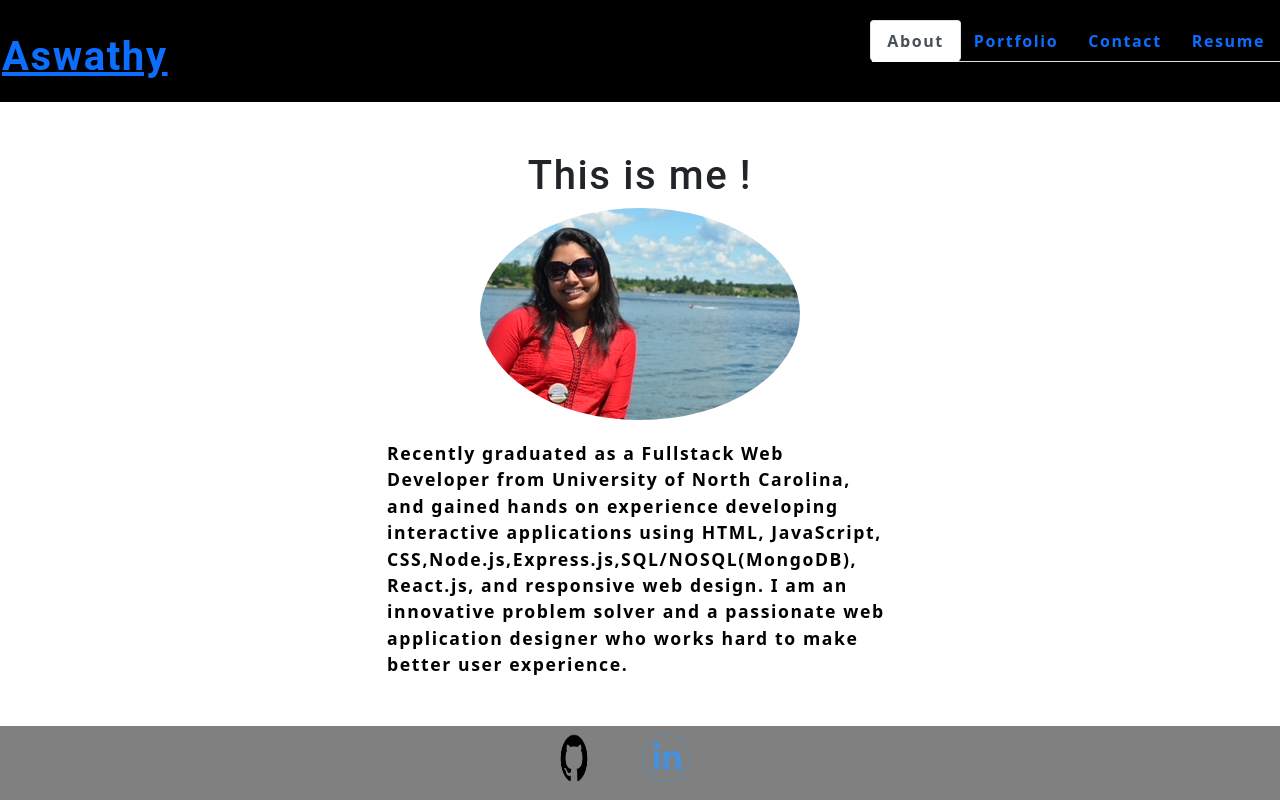
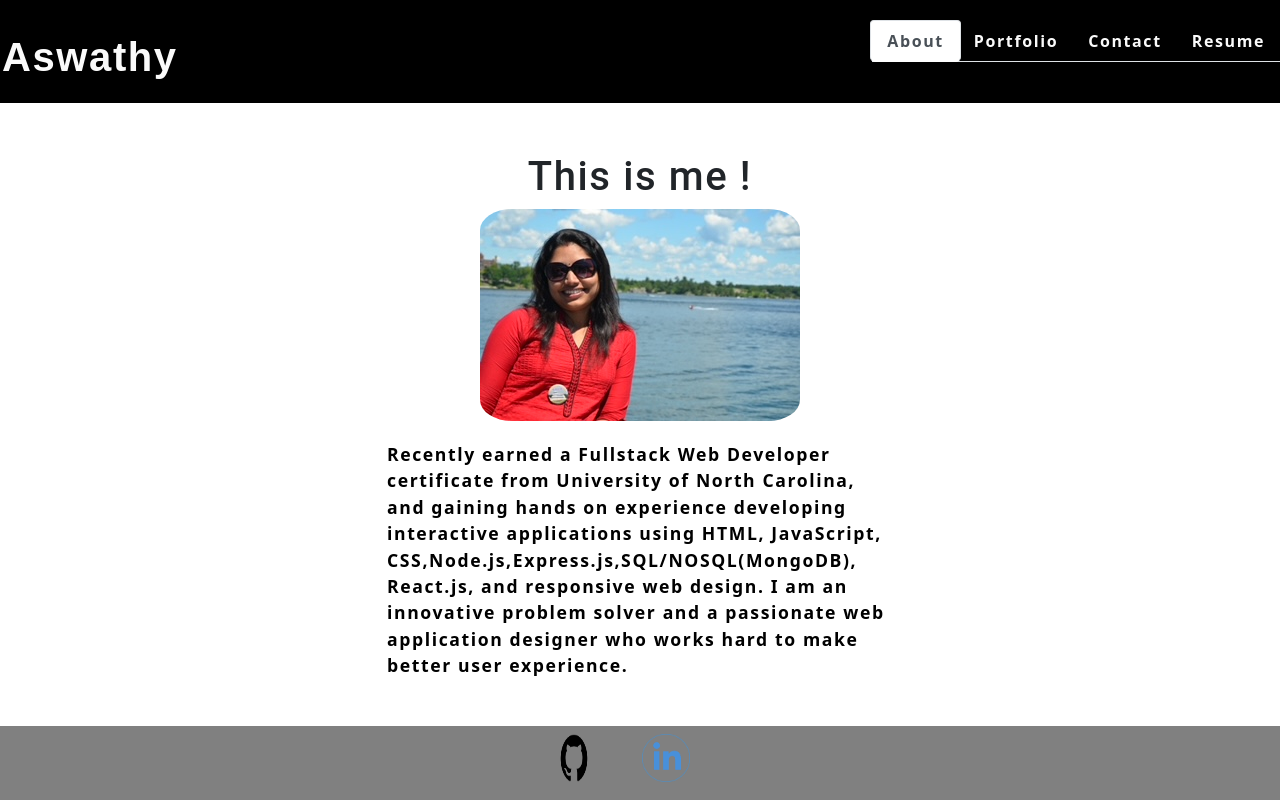
Before and after one commit to achuv37/react-portfolio, a React (Create React App) app: page / in a window 1280 px wide. Built offline with nearby package versions, Linux system fonts and the light colour scheme.

Commit message:
modified header section

```diff
--- a/src/components/About/index.js
+++ b/src/components/About/index.js
@@ -18,7 +18,7 @@ function About() {
       </div>
       <div className='left'>
         <p>
-        Recently graduated as a Fullstack Web Developer from University of North Carolina, and gained hands on experience developing interactive applications using HTML, JavaScript, CSS,Node.js,Express.js,SQL/NOSQL(MongoDB), React.js, and responsive web design. I am an innovative problem solver and a passionate web application designer who works hard to make better user experience.
+        Recently earned a Fullstack Web Developer certificate from University of North Carolina, and gaining hands on experience developing interactive applications using HTML, JavaScript, CSS,Node.js,Express.js,SQL/NOSQL(MongoDB), React.js, and responsive web design. I am an innovative problem solver and a passionate web application designer who works hard to make better user experience.
         </p>
       </div>
     </section>
--- a/src/components/Header/index.js
+++ b/src/components/Header/index.js
@@ -34,7 +34,7 @@ function Header() {
       <nav className='navbar'>
         <div className='navbar-brand'>
           <h1>
-            <a className='navbar-item' href="/react-portfolio-av"> Aswathy </a>
+            <a className='navbar-item name' href="/react-portfolio-av"> Aswathy </a>
           </h1>
         </div>
 
--- a/src/index.css
+++ b/src/index.css
@@ -92,12 +92,13 @@ a:hover {
   text-decoration: underline;
 }
 
-header {
-  background: var(--dark);
+.header {
+  background-color: gray;
 }
 
-header a {
+.header a {
   color: var(--light);
+  text-decoration: none;
 }
 
 button {
@@ -291,6 +292,7 @@ a {
 	margin-left: -2px;
 	margin-right: -2px;
 
+
 }
 
 .navActive {
@@ -317,8 +319,13 @@ a {
 
 }
 .profile-image {
-  border-radius: 50%;
+  border-radius: 10%;
 
+}
+.name {
+  text-decoration: none;
+  font-family: sans-serif;
+  color: white;
 }
 /* Footer styling */
 .footer {
@@ -376,7 +383,6 @@ a {
   justify-content: space-between;
   padding-top: 20px;
 
-
 }
 
 .form-input {
```
